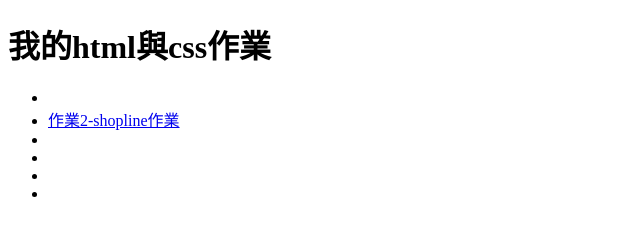
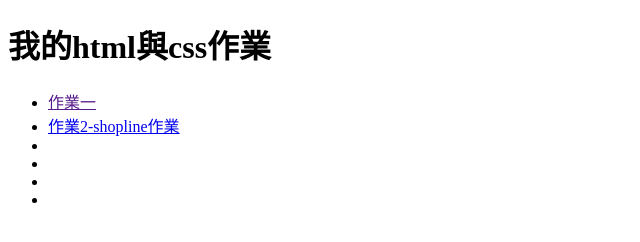
Before and after one commit to Ankepoyou/Ankepoyou.github.io, a plain HTML site: page index.html in a window 1280 px wide. Shown: the whole page, without its empty margins (0-640 px from the left). Drawn offline with Linux system fonts and the light colour scheme.

Commit message:
新增網頁html與css作業

```diff
--- a/index.html
+++ b/index.html
@@ -10,7 +10,7 @@
     <h1>我的html與css作業</h1>
     <ul>
         <li>
-            <a href=""></a>
+            <a href="">作業一</a>
         </li>
         <li>
             <a href="./shoptest-1.html">作業2-shopline作業</a>
```
